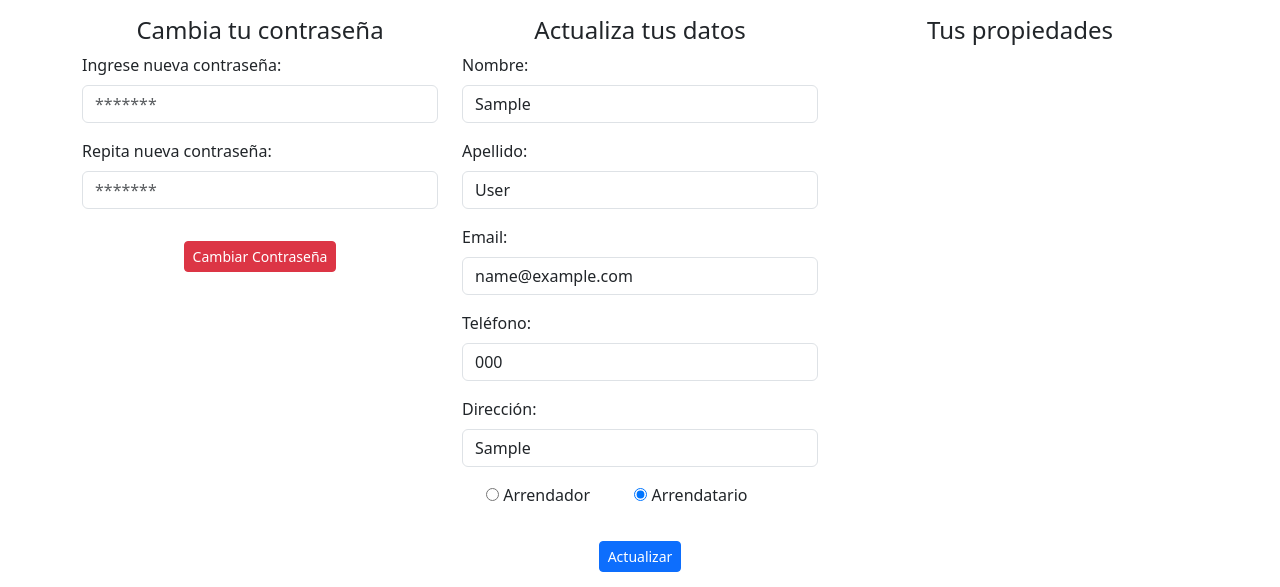
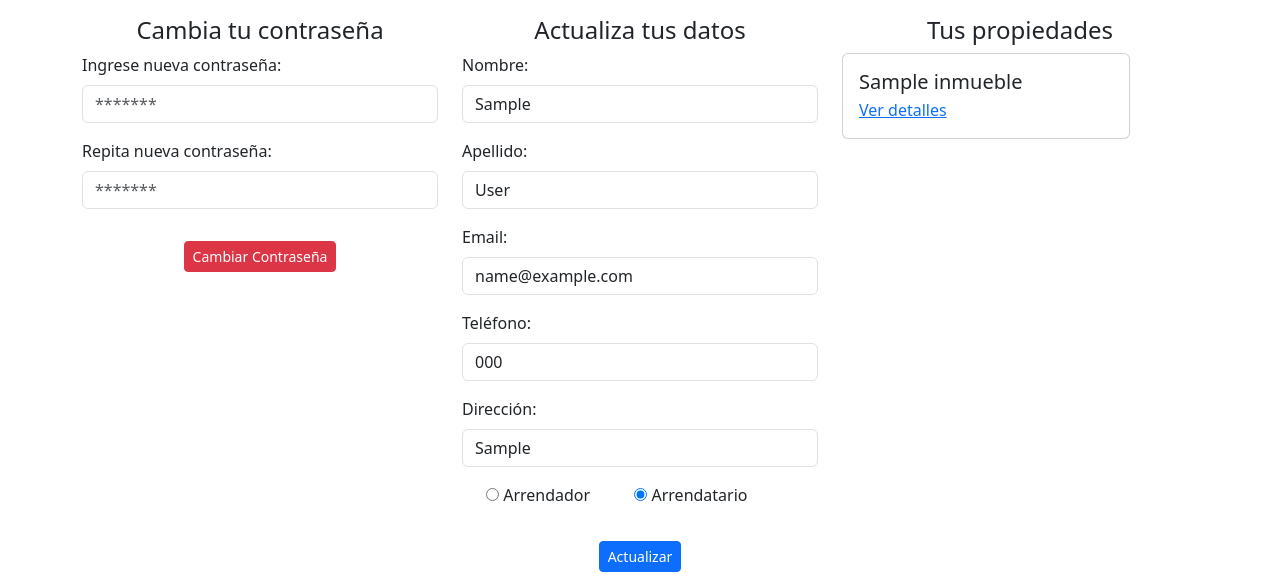
Before and after one commit to gonzaloparod1/arriendos, a Django app: page /accounts/profile/ in a window 1280 px wide. Shown: the part 96-683 px from the top of the page. Run offline with Django 5.2, Linux system fonts and the light colour scheme; a user stored in the database is signed in; tables that the repository leaves empty hold one stand-in row (values such as "Sample post").

Commit message:
[ADD] Added function to display user propiedades in profile page

```diff
--- a/main/templates/profile.html
+++ b/main/templates/profile.html
@@ -134,7 +134,15 @@
 				</div>
 				<div class="col-4">
 						<h4 class="text-center">Tus propiedades</h4>
-
+						{% for propiedad in propiedades %}
+								<div class="card mb-3" style="width: 18rem;">
+									<div class="card-body">
+										<h5 class="card-title">{{ propiedad.nombre }}</h5>
+										<h6 class="card-subtitle mb-2 text-body-secondary">{{ propiedad.comuna }}</h6>
+										<a href="#" class="card-link">Ver detalles</a>
+									</div>
+								</div>
+						{% endfor %}
 				</div>
 		</div>
 {% endblock %}
--- a/main/views.py
+++ b/main/views.py
@@ -13,6 +13,12 @@ def index(request):
 
 @login_required
 def profile(request):
+    id_usuario = request.user.id
+    propiedades = Inmueble.objects.filter(propietario_id=id_usuario)
+    context = {
+        'propiedades': propiedades
+    }
+
     if request.method == 'POST':
         if request.POST['telefono'].strip() != '':
             username = request.user
@@ -36,7 +42,7 @@ def profile(request):
             messages.success(request, 'Ha actualizado sus datos con exito sin telefono')
             return redirect('/accounts/profile')
     else:
-        return render(request, 'profile.html')
+        return render(request, 'profile.html', context)
 
 def change_pass(request):
     password = request.POST['password']
```
